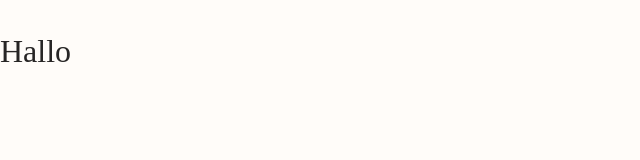
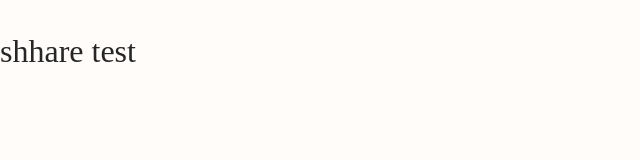
Before and after one commit to mar-zim/capstone-project, a React (Create React App) app: page / in a window 1280 px wide. Shown: the top 160 px of the page, without its empty margins (0-640 px from the left). Built offline with nearby package versions, Linux system fonts and the light colour scheme.

Commit message:
Add icons and components

```diff
--- a/src/App.js
+++ b/src/App.js
@@ -3,7 +3,7 @@ import React from 'react'
 function App() {
   return (
     <div>
-      <h2>Hallo</h2>
+      <h2>shhare test</h2>
     </div>
   )
 }
```
Also changed, not shown: public/shhare_icon.svg (added), public/shhare_logo.svg (added), src/Components/Header/Header.js (added).
